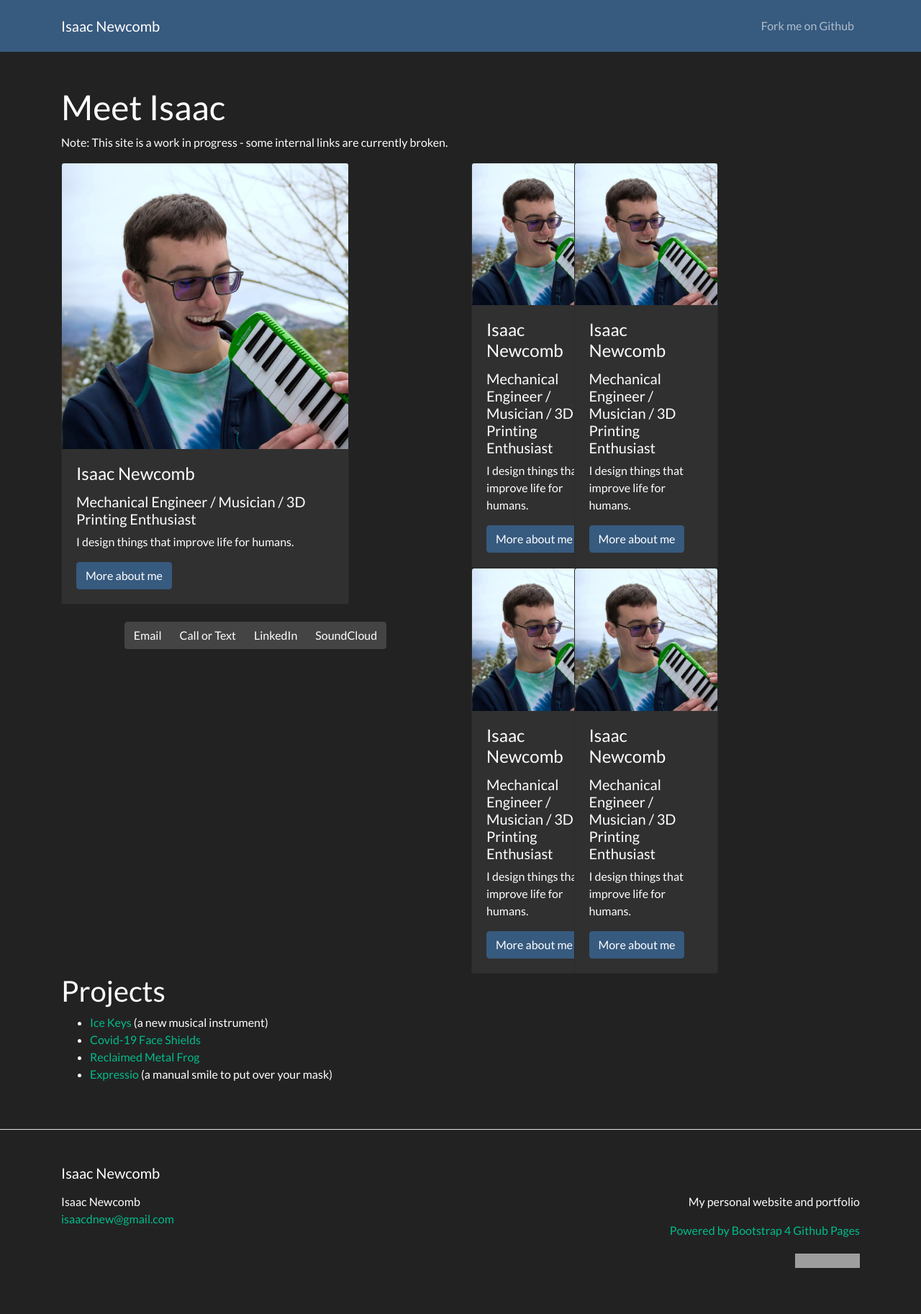
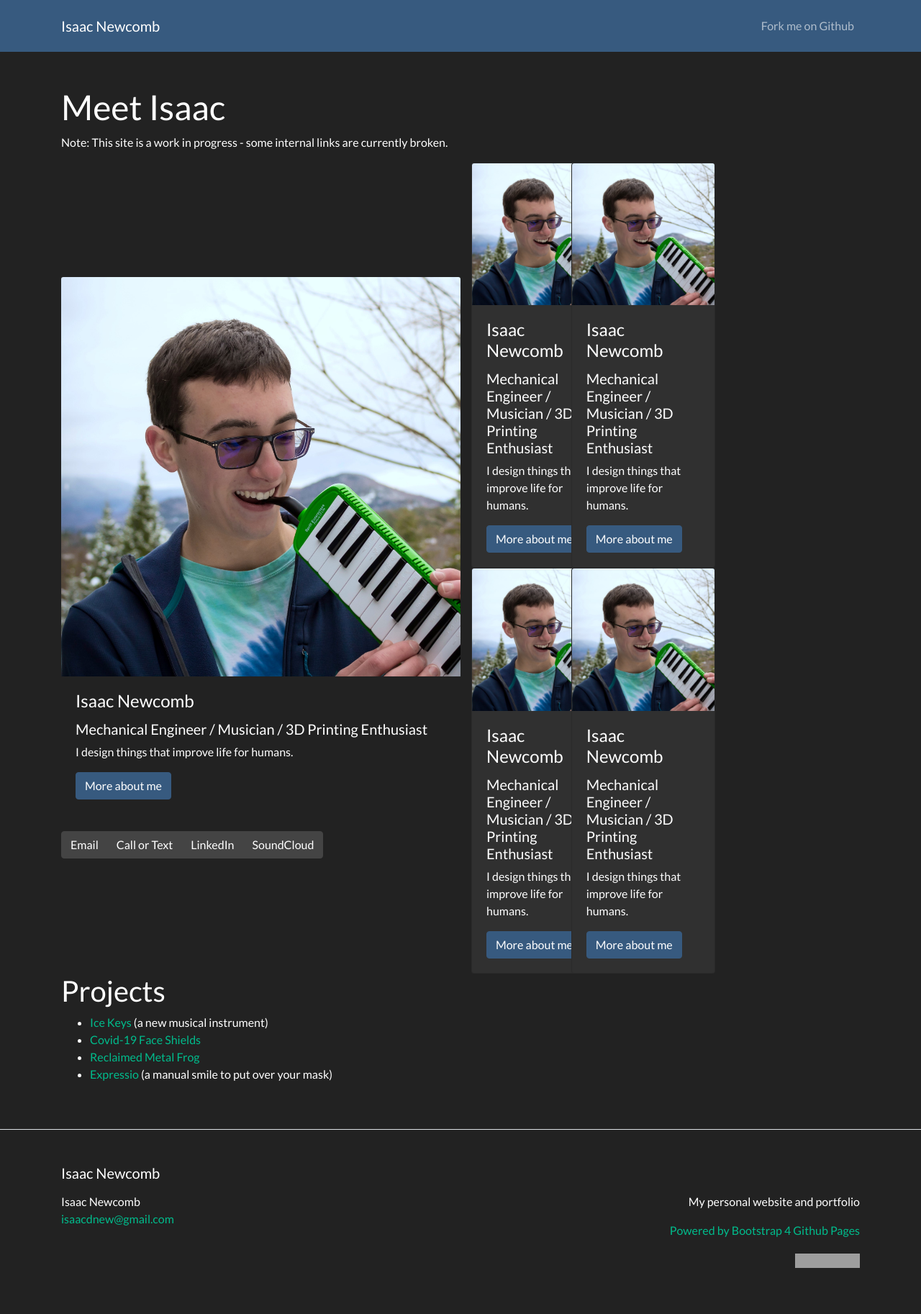
Before and after one commit to isaacdnew/isaacdnew.com, a Jekyll site: the page built from index.md, in a window 1280 px wide. Shown: the whole page at 72% size. Built offline with Jekyll 4.4.1, drawn with Linux system fonts in a browser that asks for light colours; grey boxes are pictures that could not be loaded.

Commit message:
start using flexbox for everything

```diff
--- a/index.md
+++ b/index.md
@@ -5,30 +5,28 @@ title: Meet Isaac
 
 Note: This site is a work in progress - some internal links are currently broken.
 
-<div class="row">
-	<!-- Image Card with Isaac's Picture -->
-	<div class="col-sm-6">
-		<div class="card" style="width:400px">
-			<img class="card-img-top" src="general-images/isaac-holding-melodica-square.jpg" alt="Card image" style="width:100%">
-			<div class="card-body">
-				<h4 class="card-title">Isaac Newcomb</h4>
-				<h5 class="card-text">Mechanical Engineer / Musician / 3D Printing Enthusiast</h5>
+<!-- Card with cards at right -->
+<div class="d-flex align-items-center">
+	<!-- one card at left -->
+	<div class="p-6">
+		<!-- Image Card with Isaac's Picture -->
+		<img class="card-img-top" src="general-images/isaac-holding-melodica-square.jpg" alt="Card image" style="width:100%">
+		<div class="card-body">
+			<h4 class="card-title">Isaac Newcomb</h4>
+			<h5 class="card-text">Mechanical Engineer / Musician / 3D Printing Enthusiast</h5>
 			<p class="card-text">I design things that improve life for humans.</p>
-				<a href="bio" class="btn btn-primary">More about me</a>
-			</div>
+			<a href="bio" class="btn btn-primary">More about me</a>
 		</div>
 		<br>
-		<!-- Contact buttons in a group, centered -->
-		<div class="d-flex justify-content-center">
-			<div class="btn-group">
-				<a href="mailto:isaacdnew@gmail.com" class="btn btn-secondary">Email</a>
-				<a href="tel:1-518-418-5518" class="btn btn-secondary">Call or Text</a>
-				<a href="https://www.linkedin.com/in/isaacdnew" class="btn btn-secondary">LinkedIn</a>
-				<a href="https://soundcloud.com/isaacnewcomb/" class="btn btn-secondary">SoundCloud</a>
-			</div>
+		<!-- Contact-info buttons in a group -->
+		<div class="btn-group">
+			<a href="mailto:isaacdnew@gmail.com" class="btn btn-secondary">Email</a>
+			<a href="tel:1-518-418-5518" class="btn btn-secondary">Call or Text</a>
+			<a href="https://www.linkedin.com/in/isaacdnew" class="btn btn-secondary">LinkedIn</a>
+			<a href="https://soundcloud.com/isaacnewcomb/" class="btn btn-secondary">SoundCloud</a>
 		</div>
 	</div>
-	<!-- Group of 4 cards -->
+	<!-- Group of cards at right -->
 	<div class="col-sm-6">
 		<div class="row">
 			<div class="col-sm-3">
```
